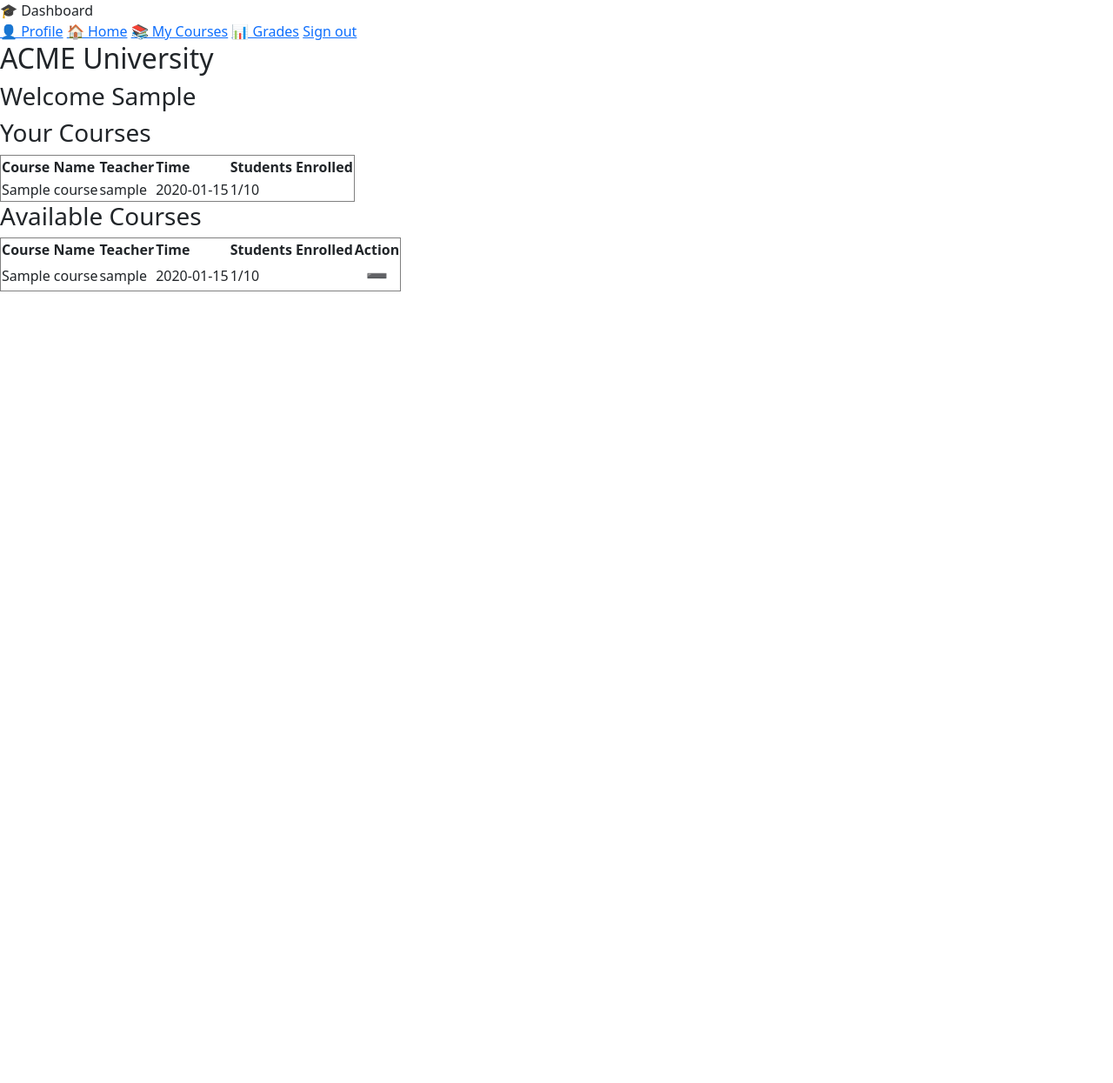
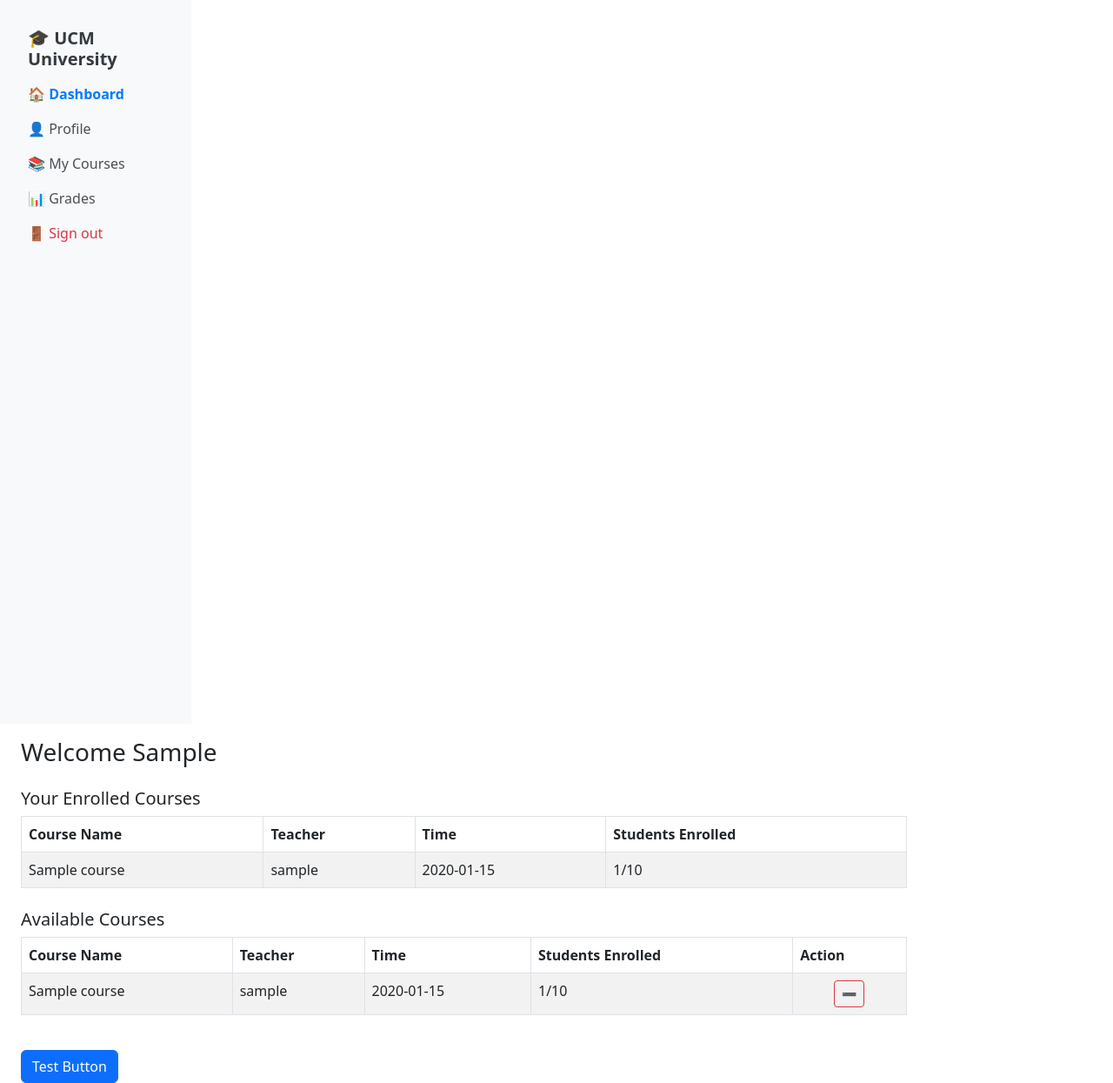
Before and after one commit to gerardoriveradoesstuff/CSE108GROUPProject, a Flask app: page /student in a window 1280 px wide. Shown: the whole page at 87% size. Before the commit the page ends 335 px from the top, so only its background shows below. Run offline with Flask 3, Linux system fonts and the light colour scheme; a user stored in the database is signed in; tables that the repository leaves empty hold one stand-in row (values such as "Sample post").

Commit message:
style: Add bootstrap styling

```diff
--- a/static/styles-dashboard.css
+++ b/static/styles-dashboard.css
@@ -0,0 +1,50 @@
+.dashboard-container {
+  display: flex;
+  min-height: 100vh;
+}
+
+.sidebar {
+  width: 220px;
+  background-color: #dcdcdc;
+  color: #ecf0f1;
+  padding: 1rem;
+  display: flex;
+  flex-direction: column;
+}
+
+.sidebar-header {
+  font-weight: 600;
+  color: #343a40;
+}
+
+.sidebar-nav {
+  display: flex;
+  flex-direction: column;
+  gap: 0.8rem;
+}
+
+.sidebar-sticky {
+  position: sticky;
+  top: 0;
+  height: 100vh;
+  overflow-y: auto;
+}
+
+.nav-link {
+  color: #495057;
+}
+
+.nav-link.active {
+  color: #007bff;
+  font-weight: bold;
+}
+
+.nav-link:hover {
+  background-color: #c2c2c2;
+}
+
+.dashboard-content {
+  flex-grow: 1;
+  padding: 2rem;
+  background-color: #f4f6f8;
+}
--- a/templates/student_dashboard.html
+++ b/templates/student_dashboard.html
@@ -2,93 +2,102 @@
 <html lang="en">
 <head>
     <meta charset="UTF-8">
-    <!--  REMEMBER TO CHANGE THIS FOR THE FINAL DELIVERY  -->
-    <title>Ghetto Canvas</title>
+    <title>Student Dashboard | UCM University</title>
+
+    <!-- Bootstrap CSS -->
     <link href="https://cdn.jsdelivr.net/npm/bootstrap@5.3.0/dist/css/bootstrap.min.css" rel="stylesheet">
+
+    <!-- Custom Dashboard Styles -->
     <link rel="stylesheet" href="{{ url_for('static', filename='styles-dashboard.css') }}">
 </head>
-<body class="student-dashboard">
-    <div class="dashboard-container">
+<body>
+    <div class="container-fluid">
+        <div class="row">
+            <!-- Sidebar -->
+            <nav class="col-md-2 d-none d-md-block bg-light sidebar">
+                <div class="sidebar-sticky pt-3">
+                    <h5 class="sidebar-header px-3">🎓 UCM University</h5>
+                    <ul class="nav flex-column">
+                        <li class="nav-item"><a class="nav-link active" href="#">🏠 Dashboard</a></li>
+                        <li class="nav-item"><a class="nav-link" href="#">👤 Profile</a></li>
+                        <li class="nav-item"><a class="nav-link" href="#">📚 My Courses</a></li>
+                        <li class="nav-item"><a class="nav-link" href="#">📊 Grades</a></li>
+                        <li class="nav-item"><a class="nav-link text-danger" href="{{ url_for('main.logout') }}">🚪 Sign out</a></li>
+                    </ul>
+                </div>
+            </nav>
 
-        <!-- SIDEBAR  -->
-        <aside class="sidebar">
-            <div class="sidebar-header">🎓 Dashboard</div>
-            <nav class="sidebar-nav">
-                <a class="nav-link-profile">👤 Profile</a>
-                <a class="nav-link-home">🏠 Home</a>
-                <a class="nav-link-courses">📚 My Courses</a>
-                <a class="nav-link-grades">📊 Grades</a>
-                <a class="signout-link" href="{{ url_for('main.logout') }}">Sign out</a>
-            </nav>
-        </aside>
-        <main class="dashboard-content">
-            <h2 class="university-name">ACME University</h2>
-            <h3 class="welcome-message">Welcome {{ user.username.capitalize() }}</h3>
-            <h3 class="courses-section">Your Courses</h3>
-            <table class="courses-table" border="1">
-                <thead>
-                <tr class="table-header">
-                    <th class="column-course-name">Course Name</th>
-                    <th class="column-teacher">Teacher</th>
-                    <th class="column-time">Time</th>
-                    <th class="column-enrollment">Students Enrolled</th>
+            <!-- Main Content Area -->
+            <main class="col-md-10 ml-sm-auto col-lg-10 px-4 pt-3">
+                <h2 class="h3 mb-3">Welcome {{ user.username.capitalize() }}</h2>
+
+                <!-- Enrolled Courses -->
+                <h3 class="h5 mt-4 mb-2">Your Enrolled Courses</h3>
+                <table class="table table-bordered table-striped">
+                    <thead class="thead-light">
+                        <tr>
+                            <th>Course Name</th>
+                            <th>Teacher</th>
+                            <th>Time</th>
+                            <th>Students Enrolled</th>
                         </tr>
                     </thead>
                     <tbody>
                         {% for course in user.courses_enrolled %}
-                <tr class="course-row enrolled-course">
-                    <td class="cell-course-name">{{ course.name }}</td>
-                    <td class="cell-teacher">{{ course.teacher.username }}</td>
-                    <td class="cell-time">{{ course.time }}</td>
-                    <td class="cell-enrollment">{{ course.students|length }}/{{ course.capacity }}</td>
+                        <tr>
+                            <td>{{ course.name }}</td>
+                            <td>{{ course.teacher.username }}</td>
+                            <td>{{ course.time }}</td>
+                            <td>{{ course.students|length }}/{{ course.capacity }}</td>
                         </tr>
                         {% endfor %}
                     </tbody>
                 </table>
-            <h3 class="section-title available-courses-title">Available Courses</h3>
-            <table class="courses-table available-courses-table" border="1">
-                <thead>
-                <tr class="table-header">
-                    <th class="column-course-name">Course Name</th>
-                    <th class="column-teacher">Teacher</th>
-                    <th class="column-time">Time</th>
-                    <th class="column-enrollment">Students Enrolled</th>
-                    <th class="column-action">Action</th>
+
+                <!-- Available Courses -->
+                <h3 class="h5 mt-4 mb-2">Available Courses</h3>
+                <table class="table table-bordered table-striped">
+                    <thead class="thead-light">
+                        <tr>
+                            <th>Course Name</th>
+                            <th>Teacher</th>
+                            <th>Time</th>
+                            <th>Students Enrolled</th>
+                            <th>Action</th>
                         </tr>
                     </thead>
                     <tbody>
                         {% for course in all_courses %}
-                <tr class="available-course">
-                    <td class="cell-course-name">{{ course.name }}</td>
-                    <td class="cell-teacher">{{ course.teacher.username }}</td>
-                    <td class="cell-time">{{ course.time }}</td>
-                    <td class="cell-enrollment">{{ course.students|length }}/{{ course.capacity }}</td>
-                    <td class="cell-action" style="text-align: center;">
+                        <tr>
+                            <td>{{ course.name }}</td>
+                            <td>{{ course.teacher.username }}</td>
+                            <td>{{ course.time }}</td>
+                            <td>{{ course.students|length }}/{{ course.capacity }}</td>
+                            <td class="text-center">
                                 {% if course in user.courses_enrolled %}
-                        <form method="POST" action="{{ url_for('main.drop_course', course_id=course.id) }}"
-                              class="drop-course-form">
-                            <button type="submit" class="drop-button" style="background: none; border: none; cursor: pointer;">
-                                <span class="drop-icon" style="font-size: 20px; color: red;" title="Drop Course">➖</span>
-                            </button>
+                                <form method="POST" action="{{ url_for('main.drop_course', course_id=course.id) }}">
+                                    <button type="submit" class="btn btn-sm btn-outline-danger" title="Drop Course">➖</button>
                                 </form>
                                 {% elif course.students|length < course.capacity %}
-                        <form method="POST" action="{{ url_for('main.add_course', course_id=course.id) }}"
-                              class="add-course-form">
-                            <button type="submit" class="add-button" style="background: none; border: none; cursor: pointer;">
-                                <span class="add-icon" style="font-size: 20px; color: green;" title="Add Course">➕</span>
-                            </button>
+                                <form method="POST" action="{{ url_for('main.add_course', course_id=course.id) }}">
+                                    <button type="submit" class="btn btn-sm btn-outline-success" title="Add Course">➕</button>
                                 </form>
                                 {% else %}
-                        <span class="full-class-icon" style="color: gray;" title="Class Full">❌</span>
+                                <span class="text-muted" title="Class Full">❌</span>
                                 {% endif %}
                             </td>
                         </tr>
                         {% endfor %}
                     </tbody>
                 </table>
+
+                <!-- Test Bootstrap Button -->
+                <button class="btn btn-primary mt-4">Test Button</button>
             </main>
         </div>
+    </div>
+
+    <!-- Bootstrap JS -->
     <script src="https://cdn.jsdelivr.net/npm/bootstrap@5.3.0/dist/js/bootstrap.bundle.min.js"></script>
-
 </body>
 </html>
```
Lines whose indentation alone changed are shown as unchanged.
